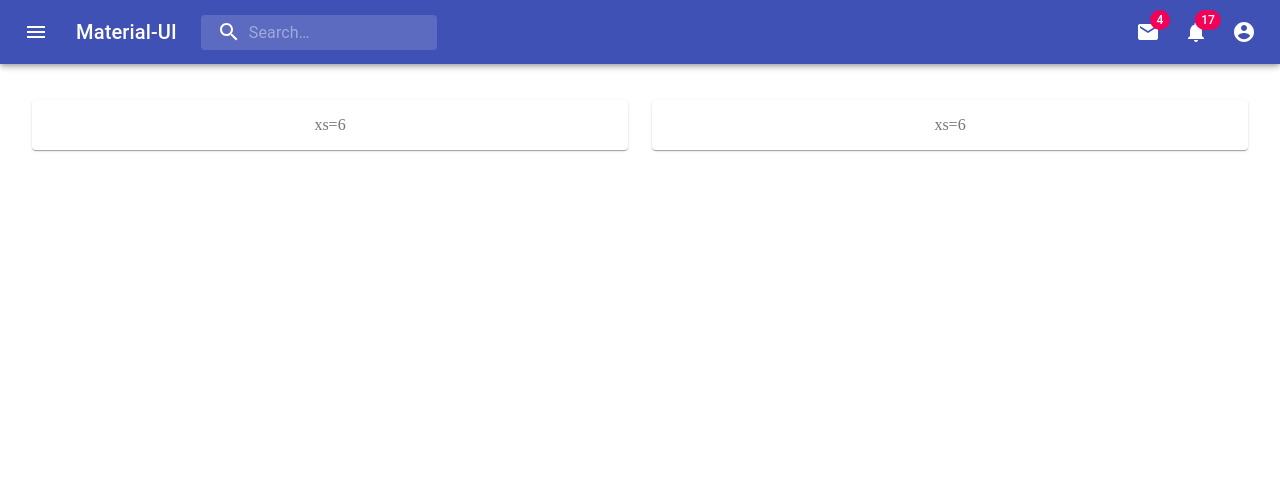
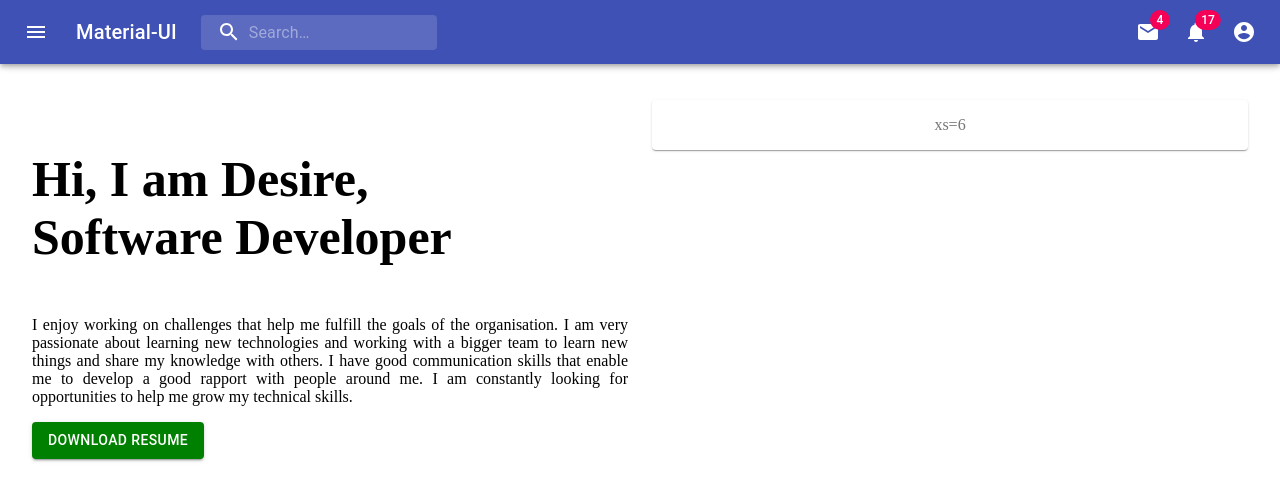
Before and after one commit to Deewiliams/my_portfolio, a React (Create React App) app: page / in a window 1280 px wide. Shown: the top 500 px of the page. Built offline with nearby package versions, Linux system fonts and the light colour scheme.

Commit message:
able to display am aim on the ui

```diff
--- a/src/Pages/Home.js
+++ b/src/Pages/Home.js
@@ -1,36 +1,57 @@
-import React from 'react';
-import { makeStyles } from '@material-ui/core/styles';
-import Paper from '@material-ui/core/Paper';
-import Grid from '@material-ui/core/Grid';
+import React from "react";
+import { makeStyles } from "@material-ui/core/styles";
+import Paper from "@material-ui/core/Paper";
+import Button from "@material-ui/core/Button";
+import Grid from "@material-ui/core/Grid";
 
 const useStyles = makeStyles((theme) => ({
   root: {
     flexGrow: 1,
-    marginTop: 100
-
+    marginTop: 100,
+  },
+  h3: {
+    fontSize: 50,
   },
   paper: {
     padding: theme.spacing(2),
-    textAlign: 'center',
+    textAlign: "center",
     color: theme.palette.text.secondary,
   },
 }));
 
-
 const Home = () => {
-    const classes = useStyles();
+  const classes = useStyles();
   return (
     <div className={classes.root}>
       <Grid container spacing={3}>
         <Grid item xs={6}>
-          <Paper className={classes.paper}>xs=6</Paper>
+          <h3 className={classes.h3}>
+            Hi, I am Desire,
+            <br />
+            Software Developer
+          </h3>
+          <p style={{ textAlign: "justify" }}>
+            I enjoy working on challenges that help me fulfill the goals of the
+            organisation. I am very passionate about learning new technologies
+            and working with a bigger team to learn new things and share my
+            knowledge with others. I have good communication skills that enable
+            me to develop a good rapport with people around me. I am constantly
+            looking for opportunities to help me grow my technical skills.
+          </p>
+          <Button
+            variant="contained"
+            color="primary"
+            style={{ backgroundColor: "green" }}
+          >
+            Download Resume
+          </Button>
         </Grid>
         <Grid item xs={6}>
           <Paper className={classes.paper}>xs=6</Paper>
         </Grid>
       </Grid>
     </div>
-  )
-}
+  );
+};
 
-export default Home
+export default Home;
```
